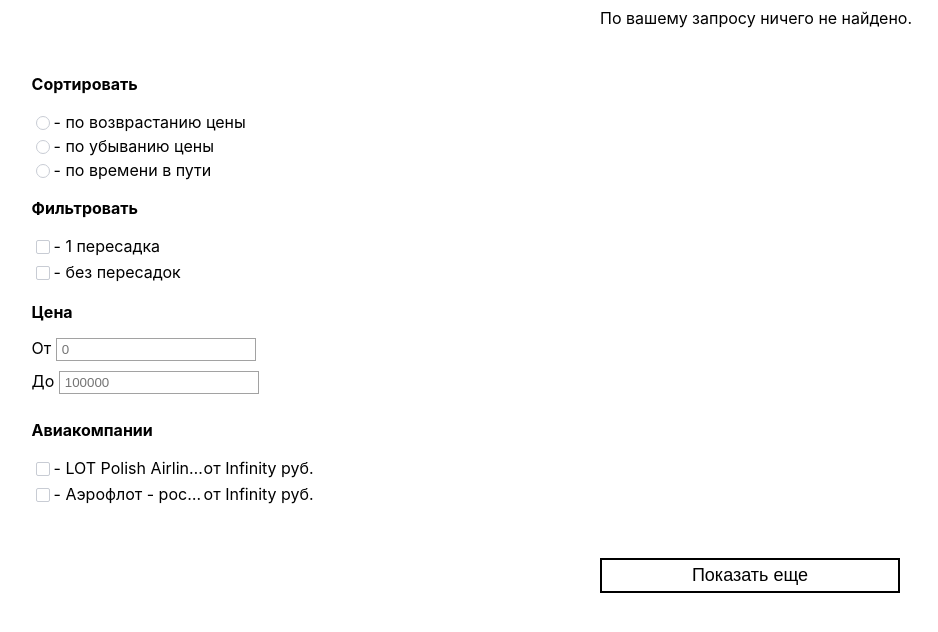
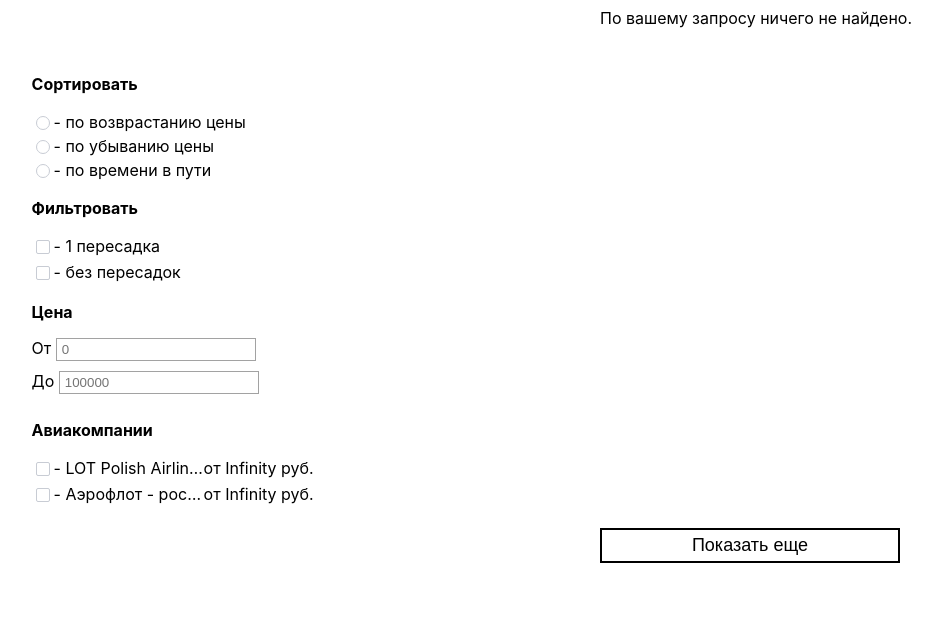
Before and after one commit to citrusonya/flights, a website built with webpack: page src/index.html in a window 1280 px wide. Shown: the whole page, without its empty margins (25-963 px from the left). Built offline with nearby package versions, Linux system fonts and the light colour scheme.

Commit message:
button position

```diff
--- a/src/styles/style.css
+++ b/src/styles/style.css
@@ -379,6 +379,8 @@ input[type="number"]:focus {
   -webkit-transition: all 0.15s linear;
   -o-transition: all 0.15s linear;
   transition: all 0.15s linear;
+  margin-top: -30px;
+  margin-bottom: 80px;
 }
 
 #loadMore:hover {
```
Also changed, not shown: dist/main.css.
